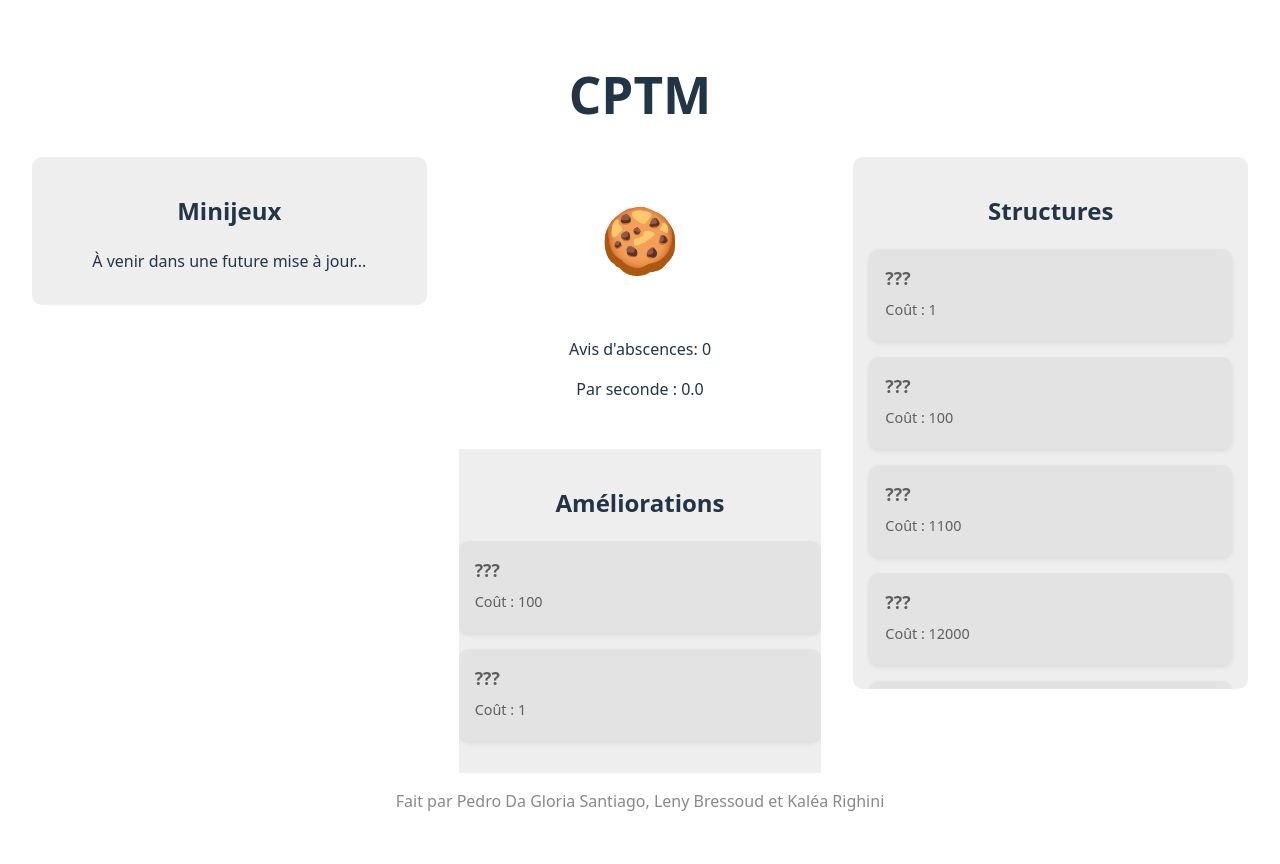
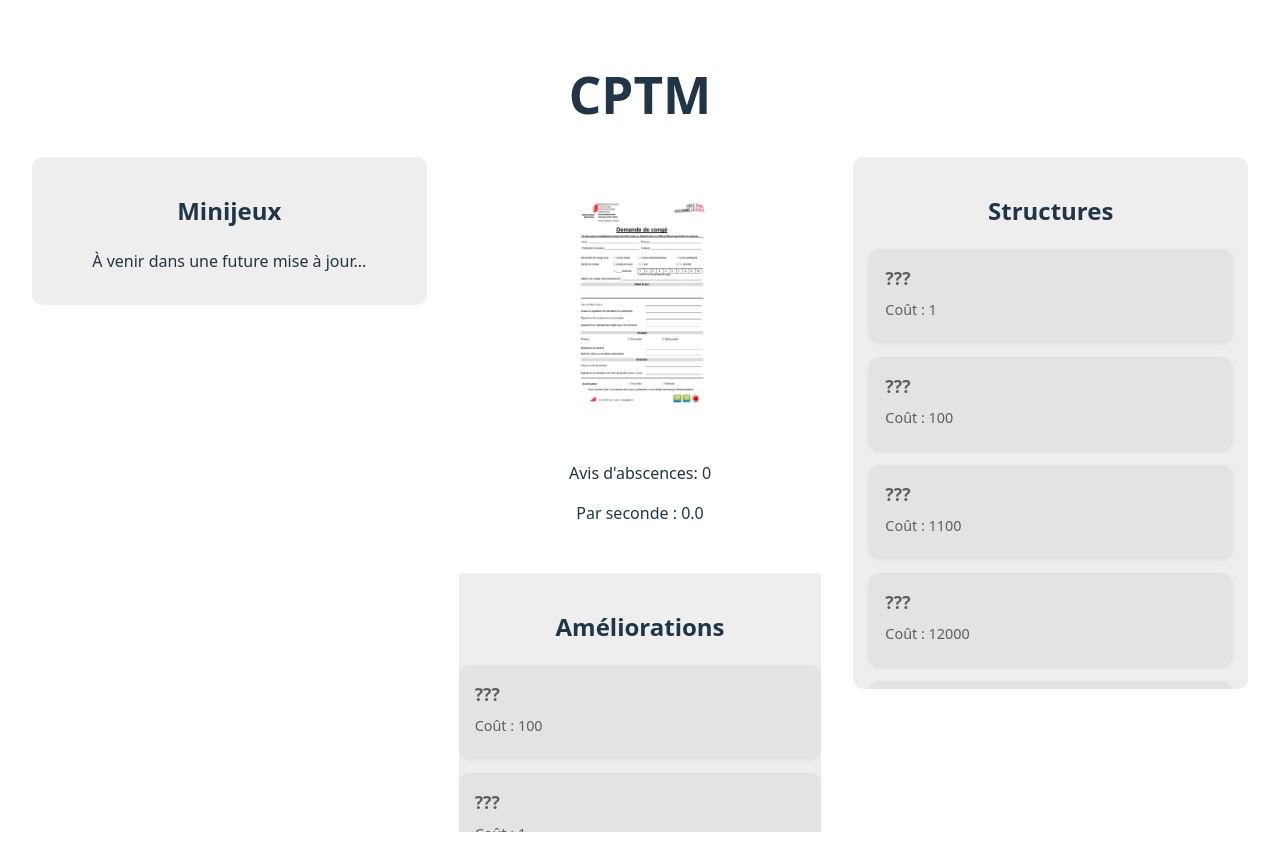
Before and after one commit to kale464/CPTM, a React (Vite) app: page / in a window 1280 px wide. Built offline with nearby package versions, Linux system fonts and the light colour scheme.

Commit message:
feat: image of the cookie

```diff
--- a/src/App.css
+++ b/src/App.css
@@ -256,7 +256,6 @@ button:focus-visible {
   border-radius: 6px;
   padding: 5px 0;
 
-  /* Position the tooltip */
   position: absolute;
   z-index: 1;
   top: -5px;
@@ -266,3 +265,11 @@ button:focus-visible {
 .tooltip:hover .tooltiptext {
   visibility: visible;
 }
+
+.cookie-button img {
+  width: 150px;
+  height: auto;
+  max-width: 100%;
+  display: block;
+  margin: 0 auto;
+}
--- a/src/App.tsx
+++ b/src/App.tsx
@@ -20,7 +20,7 @@ export default function App() {
             <div className="center-area">
               <div className="card">
                 <button className="cookie-button" onClick={click} onKeyDown={(e) => e.preventDefault()}>
-                  🍪
+                  <img src="/conge.png" />
                 </button>
                 <p>Avis d'abscences: {Math.trunc(cookies)}</p>
                 <p>Par seconde : {autoCookies.toFixed(1)}</p>
```
Also changed, not shown: public/conge.png (renamed from src/assets/conge.png).
